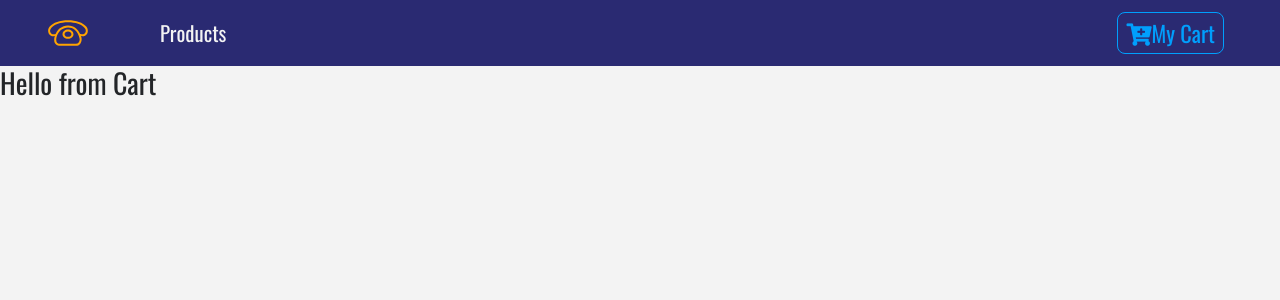
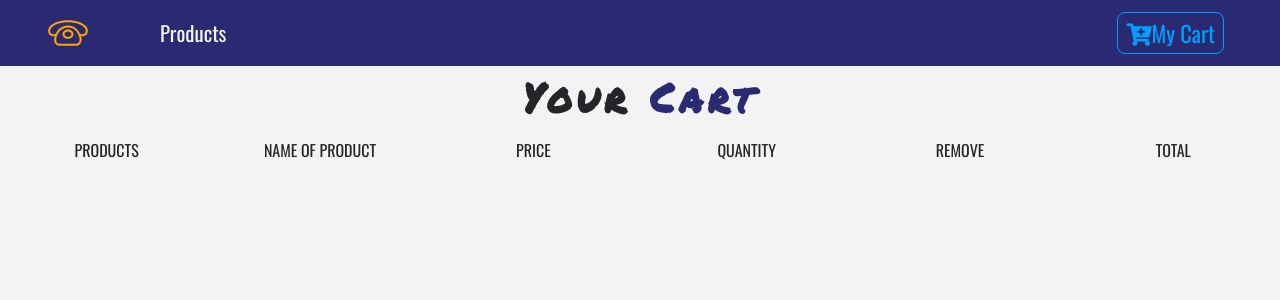
Before and after one commit to Keronmat/react-phone-store, a React (Create React App) app: page /cart in a window 1280 px wide. Shown: the top 300 px of the page. Built offline with nearby package versions, Linux system fonts and the light colour scheme.

Commit message:
cart.js add as main file and cartColums created

```diff
--- a/src/App.js
+++ b/src/App.js
@@ -5,7 +5,7 @@ import "bootstrap/dist/css/bootstrap.min.css";
 import Navbar from "./components/Navbar";
 import ProductList from "./components/ProductList";
 import Details from "./components/Details";
-import Cart from "./components/Cart";
+import Cart from "./components/cart";
 import Default from "./components/Default";
 import Modal from "./components/Modal";
 
--- a/src/components/Cart.js
+++ /dev/null
@@ -1,11 +0,0 @@
-import React, { Component } from "react";
-
-export default class Cart extends Component {
-  render() {
-    return (
-      <div>
-        <h3>Hello from Cart</h3>
-      </div>
-    );
-  }
-}
--- /dev/null
+++ b/src/components/cart/Cart.js
@@ -0,0 +1,14 @@
+import React, { Component } from "react";
+import Title from "../Title";
+import CartColumns from "./CartColumns";
+
+export default class Cart extends Component {
+  render() {
+    return (
+      <section>
+        <Title name="your" title="cart" />
+        <CartColumns />
+      </section>
+    );
+  }
+}
--- /dev/null
+++ b/src/components/cart/CartColumns.js
@@ -0,0 +1,28 @@
+import React from "react";
+
+export default function CartColumns() {
+  return (
+    <div className="container-fluid text-center d-none d-lg-block">
+      <div className="row">
+        <div className="col-10 mx-auto col-lg-2">
+          <p className="text-uppercase">products</p>
+        </div>
+        <div className="col-10 mx-auto col-lg-2">
+          <p className="text-uppercase">name of product</p>
+        </div>
+        <div className="col-10 mx-auto col-lg-2">
+          <p className="text-uppercase">price</p>
+        </div>
+        <div className="col-10 mx-auto col-lg-2">
+          <p className="text-uppercase">quantity</p>
+        </div>
+        <div className="col-10 mx-auto col-lg-2">
+          <p className="text-uppercase">remove</p>
+        </div>
+        <div className="col-10 mx-auto col-lg-2">
+          <p className="text-uppercase">total</p>
+        </div>
+      </div>
+    </div>
+  );
+}
--- /dev/null
+++ b/src/components/cart/package.json
@@ -0,0 +1,3 @@
+{
+    "main":"Cart.js"
+}
```
